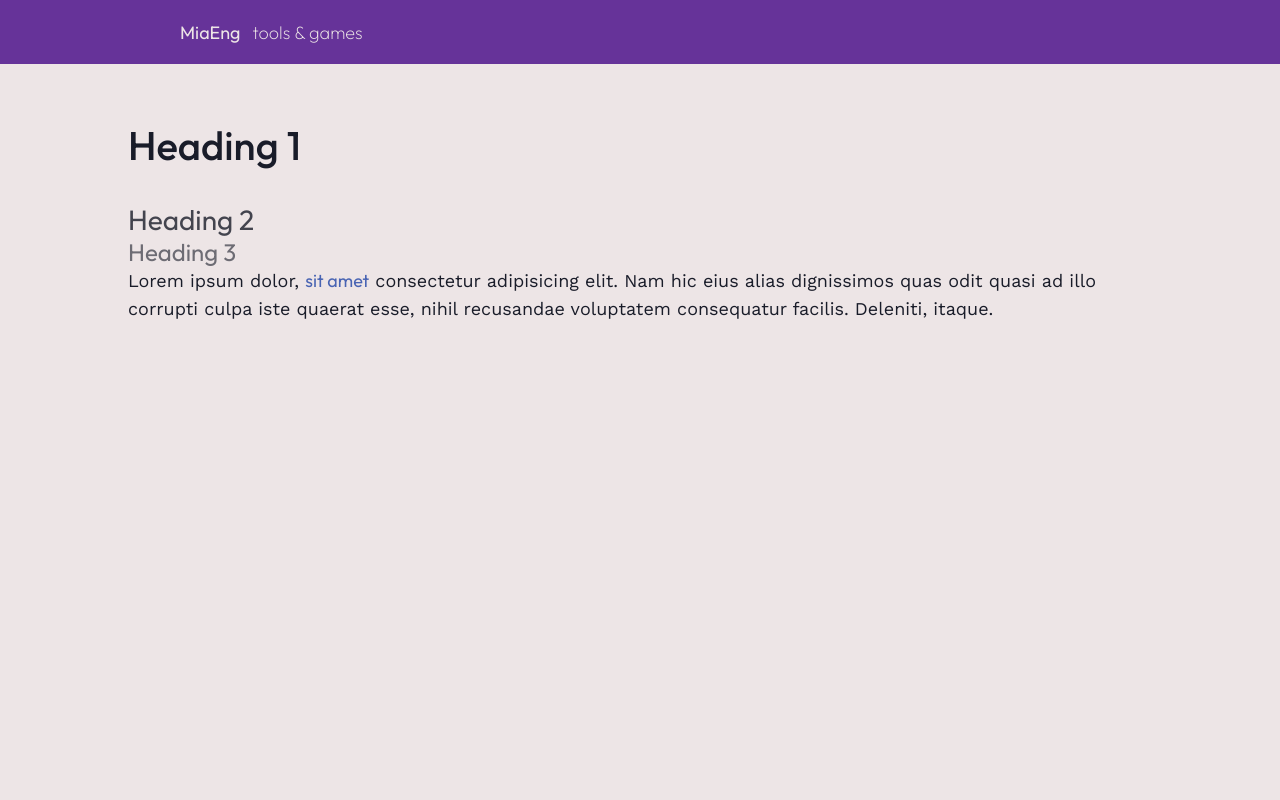
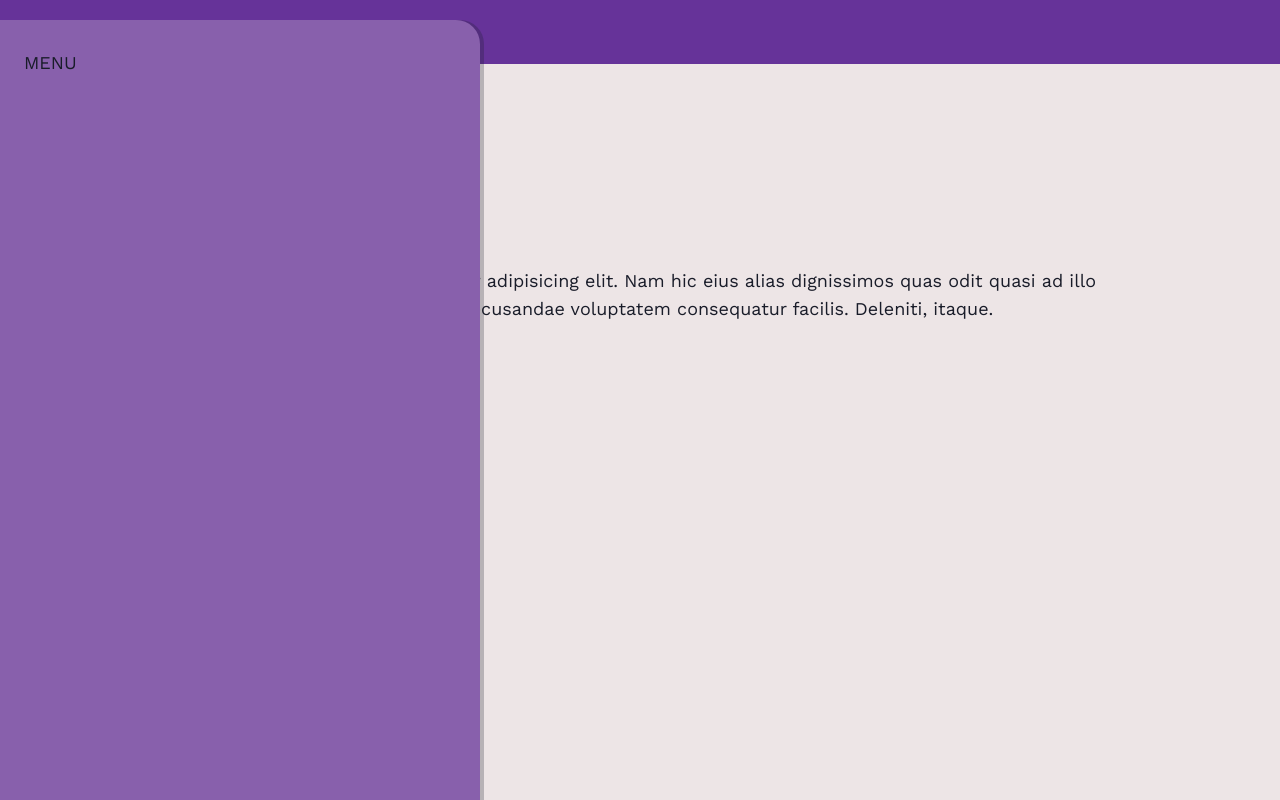
Before and after one commit to miaslls/MiaEng, a Next.js app: page / in a window 1280 px wide. Built offline with nearby package versions, Linux system fonts and the light colour scheme; some icons are missing.

Commit message:
feat(menu): initial style

```diff
--- /dev/null
+++ b/app/_components/menu/HamburgerMenu.module.css
@@ -0,0 +1,47 @@
+.overlay {
+  width: 100%;
+  height: 100%;
+  display: flex;
+  position: fixed;
+  top: 0;
+  left: -100%;
+  z-index: 666;
+  transition: left 300ms ease-in;
+}
+
+.open {
+  left: 0;
+}
+
+.container {
+  width: 30rem;
+  height: calc(100% - 1.25rem);
+  padding: 2rem 2rem 2rem 1.5rem;
+  background: var(--menu-bg);
+  display: flex;
+  flex-direction: column;
+  justify-content: space-between;
+  align-self: flex-end;
+  border-radius: 0 1.5rem 0 0;
+  box-shadow: 4px 0 0 0 color-mix(in srgb, var(--dark-color) 25%, transparent);
+}
+
+.container.dark {
+  box-shadow: 4px 4px 4px 0 color-mix(in srgb, #000, transparent);
+}
+
+/* 📌 mobile */
+
+@media (max-width: 700px) {
+  .container {
+    max-width: 95%;
+  }
+}
+
+/* 📌 tablet */
+
+/* @media (min-width: 701px) and (max-width: 1120px) {
+  .container {
+    width: 50%;
+  }
+} */
--- /dev/null
+++ b/app/_components/menu/HamburgerMenu.tsx
@@ -0,0 +1,25 @@
+'use client';
+
+import styles from './HamburgerMenu.module.css';
+import { useTheme } from '@providers/ThemeContextProvider';
+
+type OverlayProps = {
+  children: React.ReactNode;
+};
+
+function Overlay({ children }: OverlayProps) {
+  return <div className={`${styles.overlay} ${styles.open}`}>{children}</div>;
+}
+
+export default function HamburgerMenu() {
+  const { theme } = useTheme();
+  const isDarkTheme = theme === 'dark';
+
+  return (
+    <Overlay>
+      <div className={`${styles.container} ${isDarkTheme ? styles.dark : ''}`}>
+        MENU
+      </div>
+    </Overlay>
+  );
+}
--- a/app/globals.css
+++ b/app/globals.css
@@ -15,13 +15,14 @@
 
   --layout-padding-desktop: 10%;
   --layout-padding-mobile: 5%;
-
   --icon-size-default: 1.25rem;
 
   --bg-color: var(--light-color);
   --fg-color: var(--dark-color);
   --accent-bg-contrast: var(--accent-dark);
   --accent-fg-contrast: var(--accent-light);
+
+  --menu-bg: color-mix(in srgb, var(--accent-color) 75%, var(--bg-color));
 }
 
 :root[data-theme='dark'] {
--- a/app/layout.tsx
+++ b/app/layout.tsx
@@ -6,6 +6,7 @@ import { Work_Sans, Outfit } from 'next/font/google';
 import { getTheme } from '@lib/theme';
 
 import Header from '@components/header/Header';
+import HamburgerMenu from './_components/menu/HamburgerMenu';
 
 const DeviceProvider = dynamic(
   () => import('@providers/DeviceContextProvider'),
@@ -66,6 +67,7 @@ export default function RootLayout({
           <ThemeProvider>
             <div className="layout_container">
               <Header />
+              <HamburgerMenu />
               <div className="child_container">{children}</div>
             </div>
           </ThemeProvider>
```
